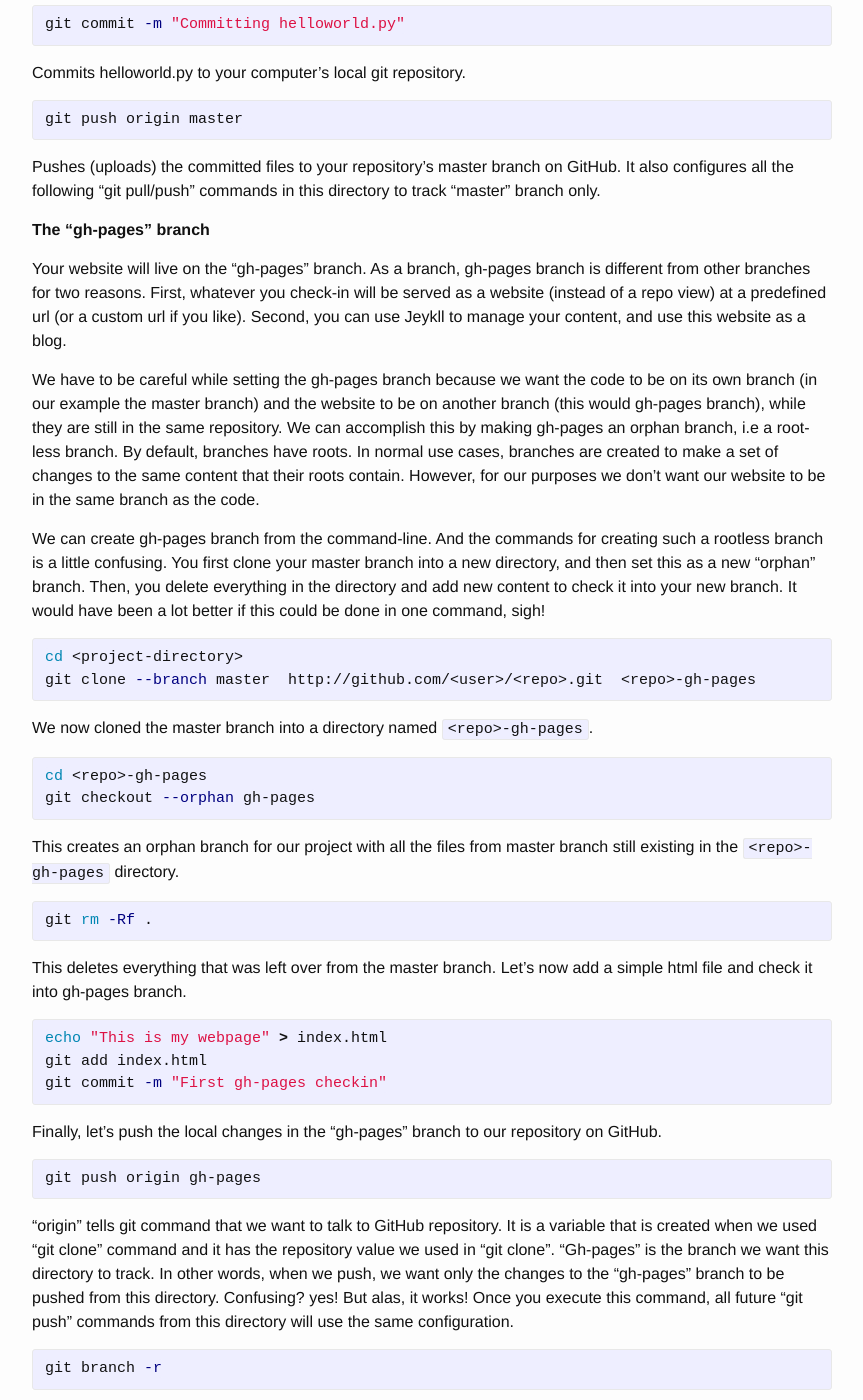
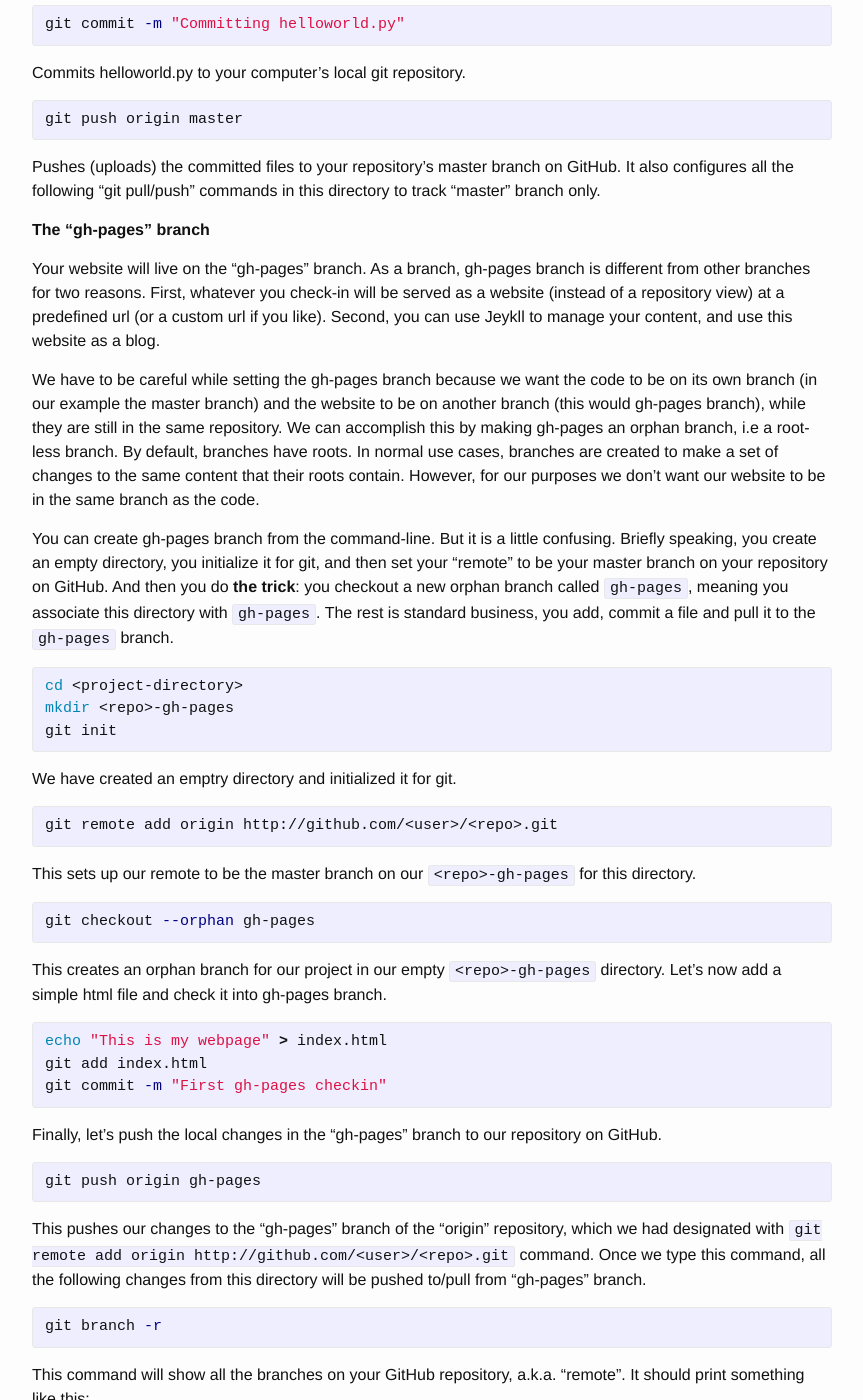
Before and after one commit to byuksel/on-the-code, a Jekyll site: the page built from _posts/2015-06-14-master-and-gh-pages-branches-on-github.markdown, in a window 1280 px wide and 1400 px high, scrolled down 1213 px. Shown: the whole window, without its empty margins (368-1231 px from the left). Built offline with Jekyll 4.4.1, drawn with Linux system fonts in a browser that asks for light colours; comment, search, counter and statistics services are not loaded; some of the changed text lies outside the part shown.

Commit message:
Fix a few commands.

```diff
--- a/_posts/2015-06-14-master-and-gh-pages-branches-on-github.markdown
+++ b/_posts/2015-06-14-master-and-gh-pages-branches-on-github.markdown
@@ -6,9 +6,9 @@ comments: true
 categories: post
 ---
 <span class="leftImage imgDiv"><img alt="The reason" src="/assets/master-and-gh/00_intro.jpg" width="405/"></span>
-Code and website in one repository : 2015 did not give us *“Back to the Future”* hoverboards, but it gave us the ability to put our websites next to our code on GitHub. However, doing it so is still easier said than done. In theory, this should be a one-click operation. But in practice, you need to be a little patient, understand a few git concepts and type in a small book on the command-line. And of course, you can skip all this and fork the template I created in this post which lives at [gh-pages-orphan-branch-template](https://github.com/byuksel/gh-pages-orphan-branch-template).
+Code and website in one repository : 2015 did not give us *“Back to the Future”* hoverboards, but it gave us the ability to put our websites next to our code on GitHub. However, it still is easier said than done. In theory, this should be a one-click operation. But in practice, you need to be a little patient, understand a few git concepts and type in a small booklet of commands on the command-line. And of course, you can skip all this and fork the template I created in this post which lives at [gh-pages-orphan-branch-template](https://github.com/byuksel/gh-pages-orphan-branch-template).
 
-**Creating a repo for your code**
+**Creating a repo**
 
 As of June 2015, you still cannot do this on the command line for GitHub. You can do it on the website or if you are over zealous, you can use the API with a RESTful client. Let's take the simpler approach: first login to your account, and then click on this link and create your repository:
 
@@ -56,31 +56,31 @@ Pushes (uploads) the committed files to your repository’s master branch on Git
 
 **The “gh-pages” branch**
 
-Your website will live on the “gh-pages” branch. As a branch, gh-pages branch is different from other branches for two reasons. First, whatever you check-in will be served as a website (instead of a repo view) at a predefined url (or a custom url if you like). Second, you can use Jeykll to manage your content, and use this website as a blog.
+Your website will live on the “gh-pages” branch. As a branch, gh-pages branch is different from other branches for two reasons. First, whatever you check-in will be served as a website (instead of a repository view) at a predefined url (or a custom url if you like). Second, you can use Jeykll to manage your content, and use this website as a blog.
 
 We have to be careful while setting the gh-pages branch because we want the code to be on its own branch (in our example the master branch) and the website to be on another branch (this would gh-pages branch), while they are still in the same repository. We can accomplish this by making gh-pages an orphan branch, i.e a root-less branch. By default, branches have roots. In normal use cases, branches are created to make a set of changes to the same content that their roots contain. However, for our purposes we don’t want our website to be in the same branch as the code.
 
-We can create gh-pages branch from the command-line. And the commands for creating such a rootless branch is a little confusing. You first clone your master branch into a new directory, and then set this as a new “orphan” branch. Then, you delete everything in the directory and add new content to check it into your new branch. It would have been a lot better if this could be done in one command, sigh!
+You can create gh-pages branch from the command-line. But it is a little confusing. Briefly speaking, you create an empty directory, you initialize it for git, and then set your "remote" to be your master branch on your repository on GitHub. And then you do **the trick**: you checkout a new orphan branch called `gh-pages`, meaning you associate this directory with `gh-pages`. The rest is standard business, you add, commit a file and pull it to the `gh-pages` branch.
 
 {% highlight bash %}
 cd <project-directory>
-git clone --branch master  http://github.com/<user>/<repo>.git  <repo>-gh-pages
+mkdir <repo>-gh-pages
+git init
 {% endhighlight %}
 
-We now cloned the master branch into a directory named `<repo>-gh-pages`.
+We have created an emptry directory and initialized it for git.
 
 {% highlight bash %}
-cd <repo>-gh-pages
+git remote add origin http://github.com/<user>/<repo>.git
+{% endhighlight %}
+
+This sets up our remote to be the master branch on our `<repo>-gh-pages` for this directory.
+
+{% highlight bash %}
 git checkout --orphan gh-pages
 {% endhighlight %}
 
-This creates an orphan branch for our project with all the files from master branch still existing in the `<repo>-gh-pages` directory.
-
-{% highlight bash %}
-git rm -Rf .
-{% endhighlight %}
-
-This deletes everything that was left over from the master branch. Let’s now add a simple html file and check it into gh-pages branch.
+This creates an orphan branch for our project in our empty `<repo>-gh-pages` directory. Let’s now add a simple html file and check it into gh-pages branch.
 
 {% highlight bash %}
 echo "This is my webpage" > index.html
@@ -94,7 +94,7 @@ Finally, let’s push the local changes in the “gh-pages” branch to our repo
 git push origin gh-pages
 {% endhighlight %}
 
-“origin” tells git command that we want to talk to GitHub repository. It is a variable that is created when we used “git clone” command and it has the repository value we used in “git clone”. “Gh-pages” is the branch we want this directory to track. In other words, when we push, we want only the changes to the “gh-pages” branch to be pushed from this directory. Confusing? yes! But alas, it works! Once you execute this command, all future “git push” commands from this directory will use the same configuration.
+This pushes our changes to the "gh-pages" branch of the "origin" repository, which we had designated with `git remote add origin http://github.com/<user>/<repo>.git` command. Once we type this command, all the following changes from this directory will be pushed to/pull from "gh-pages" branch.
 
 {% highlight bash %}
 git branch -r
@@ -103,9 +103,9 @@ git branch -r
 This command will show all the branches on your GitHub repository, a.k.a. “remote”. It should print something like this:
 
 
-|  origin/HEAD -&gt; origin/master
-|  origin/gh-pages
-|  origin/master
+>|  origin/HEAD -&gt; origin/master
+>|  origin/gh-pages
+>|  origin/master
 
 <br>
 
```
